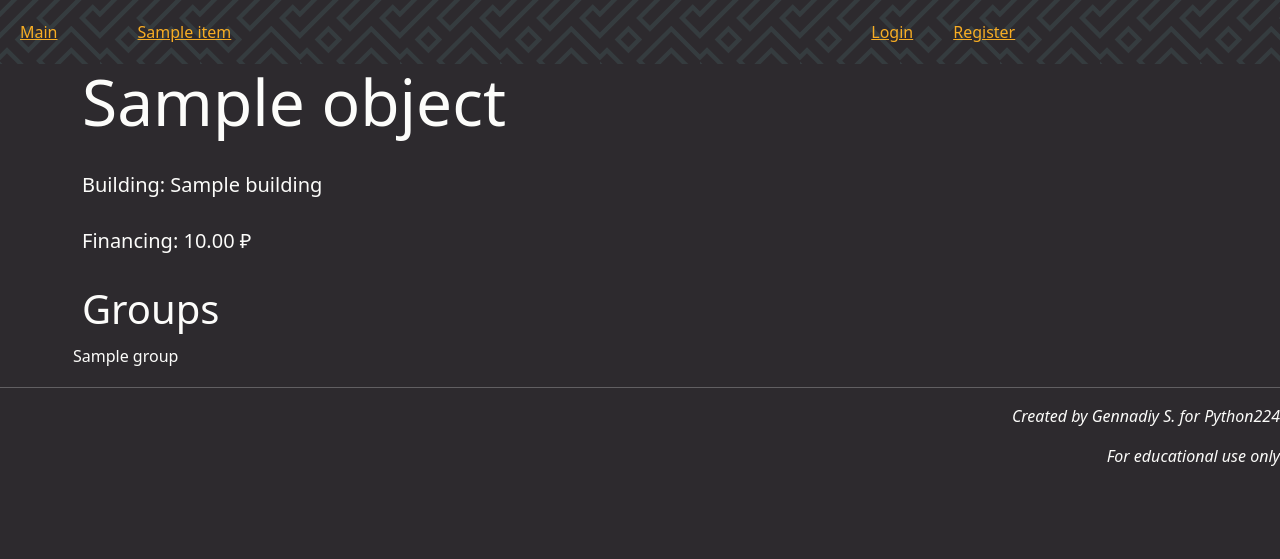
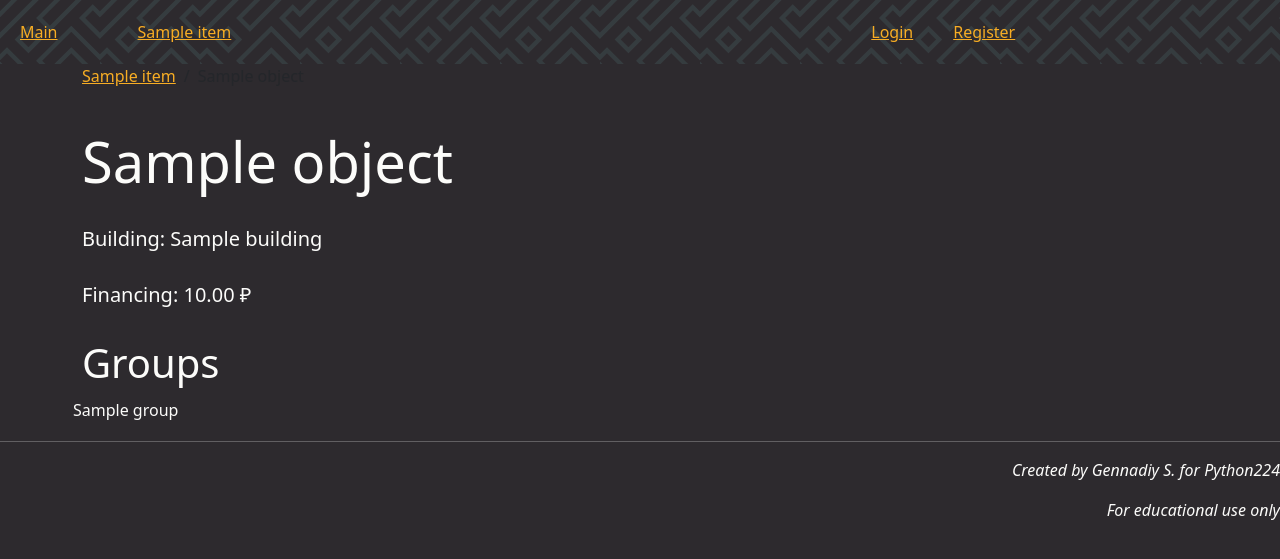
Before and after one commit to TOP-Python224/_scripts, a Django app: template django/academy/structure/templates/structure/department.html in a window 1280 px wide. Shown: the top 559 px of the page. Run offline with Django 4.2, Linux system fonts and the light colour scheme; the template is opened without the code that fills it: most values are stand-ins (such as "Sample title", 1, 10 or a date in 2020); data that the repository does not hold is empty; parts of the project's set-up code (start-up, migrations or seed data) failed here and were passed over; some libraries are stand-ins or nearby versions.

Commit message:
использование breadcrumb из bootstrap
автоматизация получения имён и ссылок для breadcrumb с использованием связей многие-к-одному

```diff
--- a/django/academy/structure/templates/structure/department.html
+++ b/django/academy/structure/templates/structure/department.html
@@ -8,7 +8,18 @@
 
   <div class="container">
     <div class="row">
-      <h3 class="display-3">{{ object }}</h3>
+      <nav aria-label="breadcrumb">
+        <ol class="breadcrumb">
+          {% for item in object.get_breadcrumb %}
+            <li class="breadcrumb-item"><a href="{% url item.url %}">{{ item.name }}</a></li>
+          {% endfor %}
+          <li class="breadcrumb-item active" aria-current="page">{{ object }}</li>
+        </ol>
+      </nav>
+    </div>
+    <br>
+    <div class="row">
+      <h4 class="display-4">{{ object }}</h4>
     </div>
     <br>
     <div class="row">
```
Also changed, not shown: django/academy/structure/models.py (+12 -1 lines).
